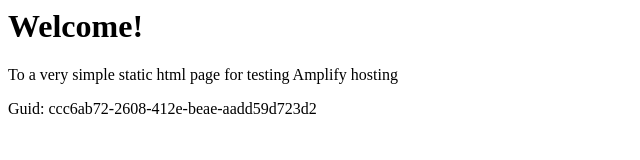
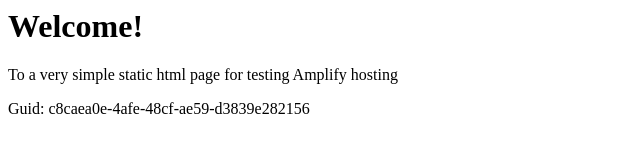
Before and after one commit to aws-aemilia-mxp/Github-PR-Commit-Integration-Test-DoNotTouch-GithubWebhookPreviewCanaryTest-v1-prod-eu-south-1, a website: page src/index.html in a window 1280 px wide. Shown: the full height of the page, 0-640 px from the left. Drawn offline with Linux system fonts and the light colour scheme.

Commit message:
commit from integ tests

```diff
--- a/src/index.html
+++ b/src/index.html
@@ -12,6 +12,6 @@
 <body>
     <h1>Welcome!</h1>
     <p>To a very simple static html page for testing Amplify hosting</p>
-    <p>Guid: ccc6ab72-2608-412e-beae-aadd59d723d2</p></body>
+    <p>Guid: c8caea0e-4afe-48cf-ae59-d3839e282156</p></body>
 
 </html>
```
